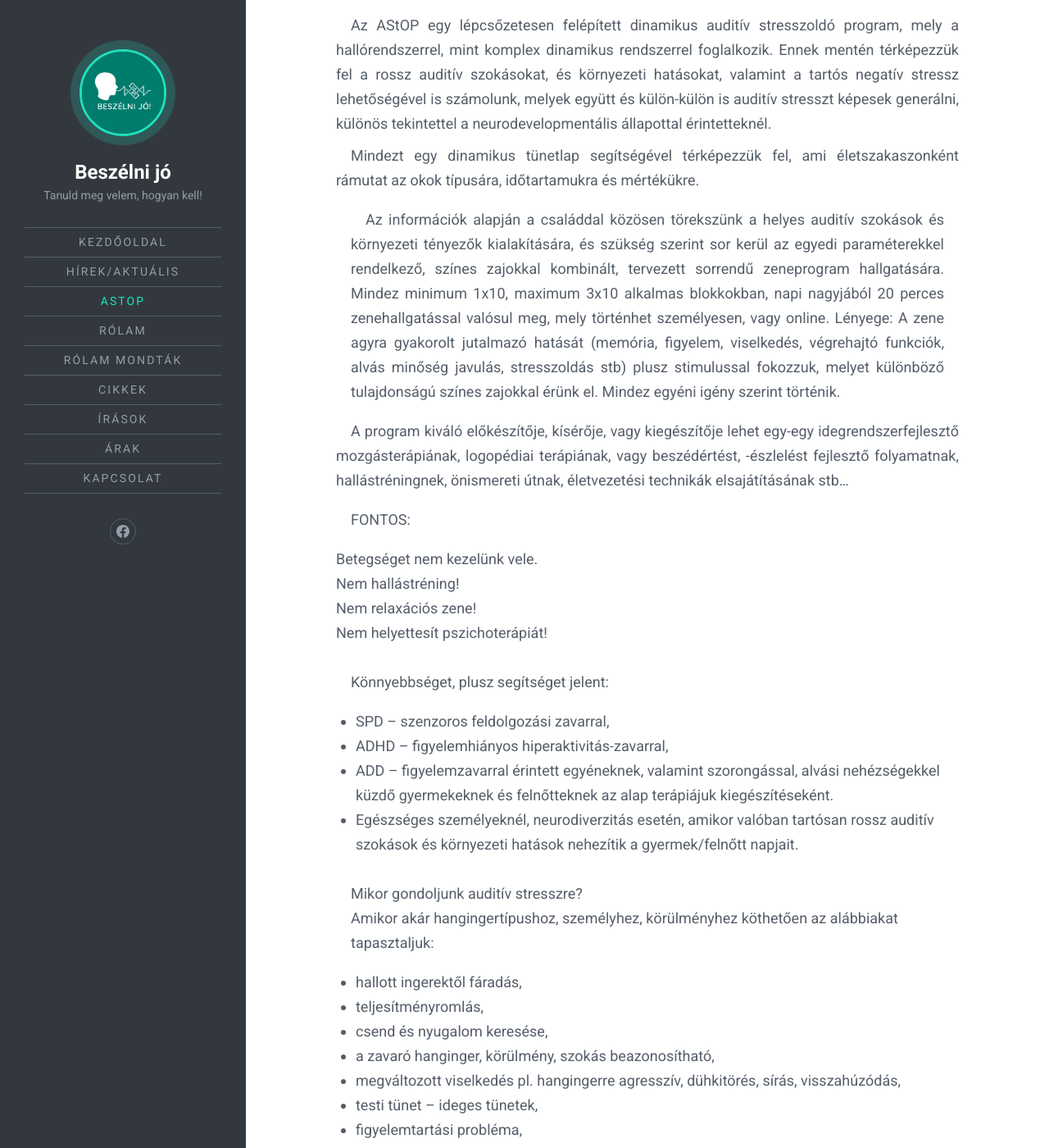
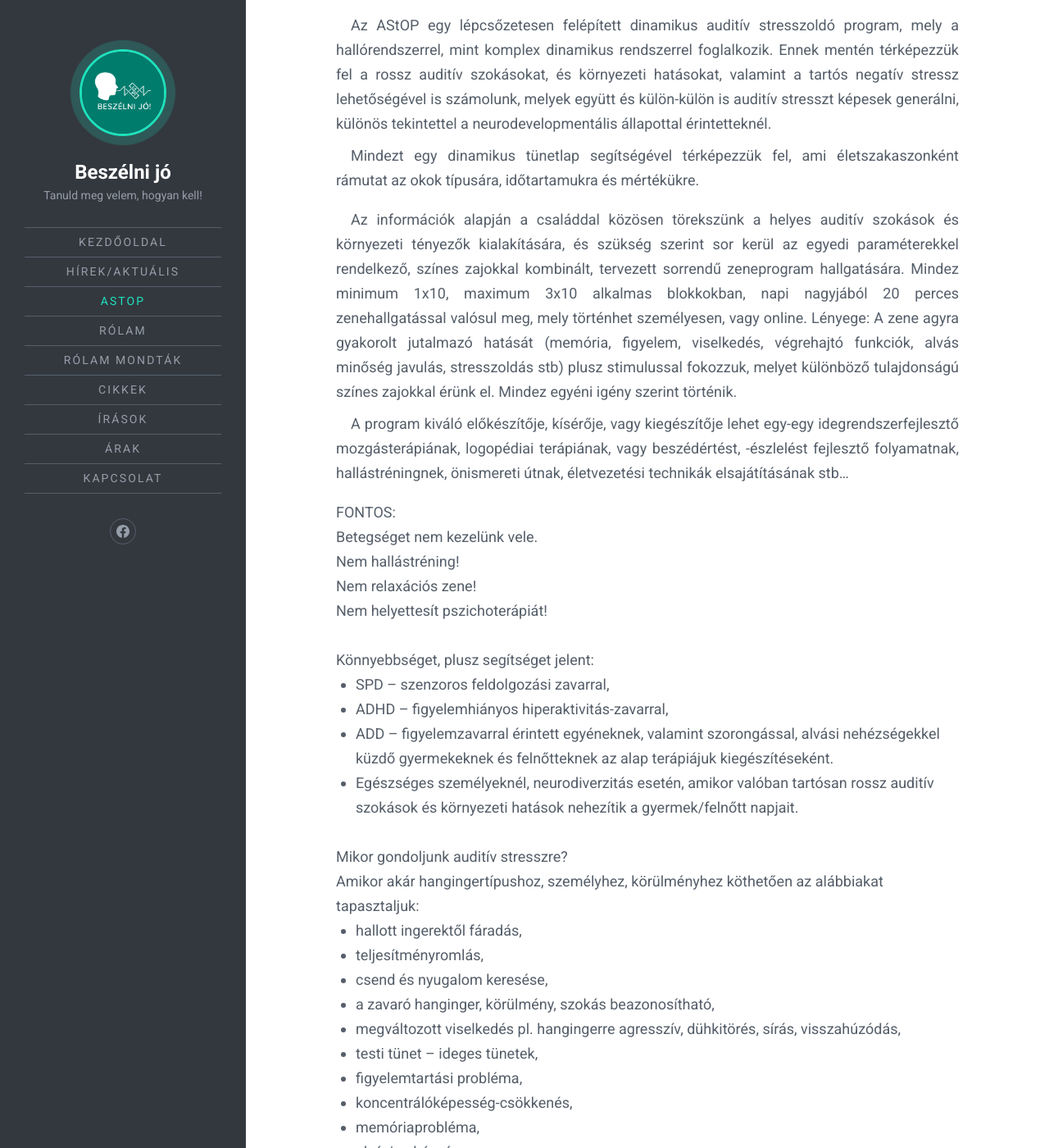
Before and after one commit to beszelnijo/beszelnijo.github.io, a Jekyll site: the page built from astop.md, in a window 1280 px wide and 1400 px high, scrolled down 658 px. Shown: the whole window at 82% size. Built offline with Jekyll 4.4.1, drawn with Linux system fonts in a browser that asks for light colours; comment, search, counter and statistics services are not loaded.

Commit message:
Update _post.scss

```diff
--- a/_sass/imports/_post.scss
+++ b/_sass/imports/_post.scss
@@ -23,7 +23,7 @@
    }
    .terkoz-elotte
    {
-      margin: 1em;
+      margin-top: 1em;
    }
 }
 .post-author{
```
